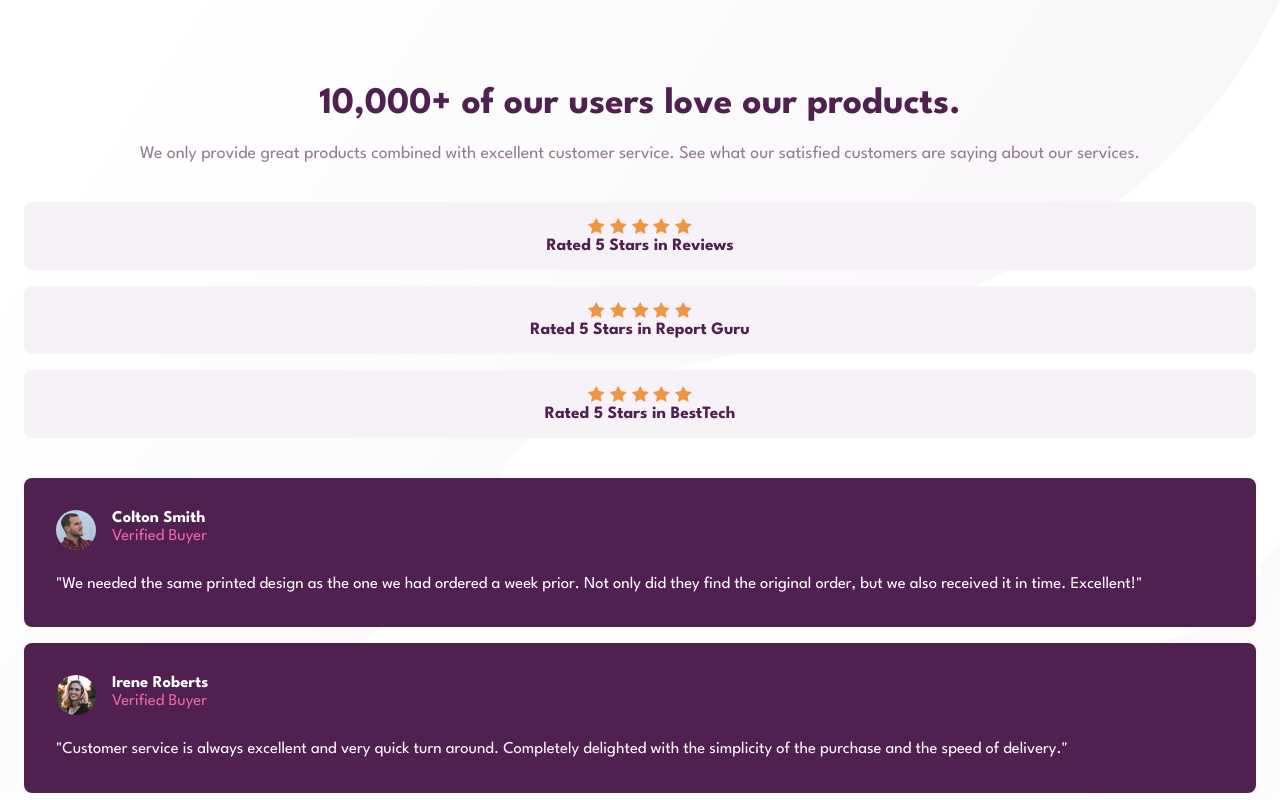
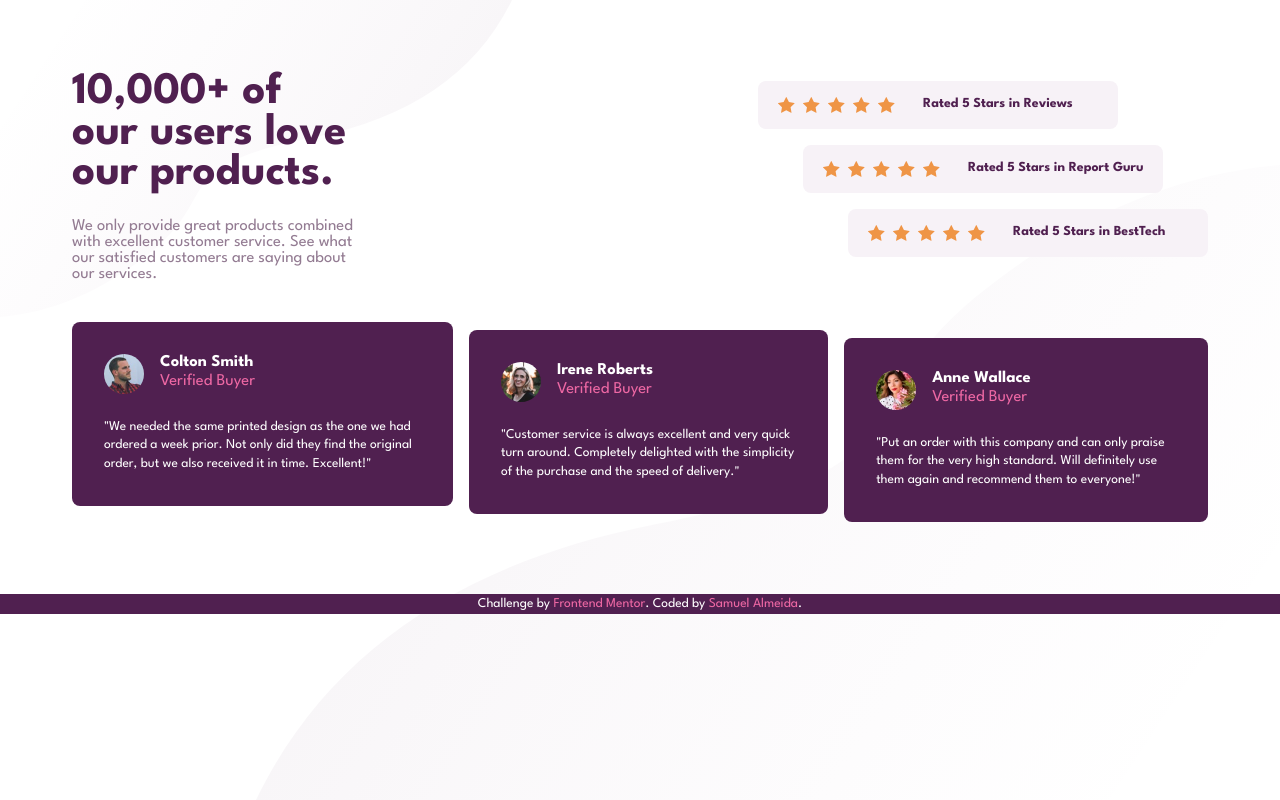
Before and after one commit to Shamuskado22/Frontend-Mentor, a plain HTML site: page social-proof-section-master/index.html in a window 1280 px wide. Shown: the top 800 px of the page. Drawn offline with Linux system fonts and the light colour scheme.

Commit message:
social proof section finished

```diff
--- a/social-proof-section-master/css/media-query.css
+++ b/social-proof-section-master/css/media-query.css
@@ -0,0 +1,97 @@
+:root {
+    --Very-Dark-Magenta: hsl(300, 43%, 22%);
+    --Soft-Pink: hsl(333, 80%, 67%);
+    --Dark-Grayish-Magenta: hsl(303, 10%, 53%);
+    --Light-Grayish-Magenta: hsl(300, 24%, 96%);
+    --White: hsl(0, 0%, 100%);
+}
+
+@media screen and (min-width: 992px) {
+    body {
+        background-image: url(../images/bg-pattern-top-desktop.svg), url(../images/bg-pattern-bottom-desktop.svg);
+        background-size: 40%, 80%;
+    }
+
+    main {
+        padding: 48px;
+    }
+
+    section {
+        display: flex;
+        flex-flow: row wrap;
+        justify-content: space-between;
+    }
+
+    article {
+        width: 300px;
+    }
+
+    article h1 {
+        text-align: left;
+        padding-left: 0;
+        padding-top: 0;
+        margin-top: 0;
+        font-size: 3em;
+    }
+
+    article p {
+        text-align: left;
+        font-size: 1.1em;
+    }
+
+    div.rating {
+        font-size: 0.8em;
+        width: 450px;
+        align-self: center;
+        display: grid;
+    }
+
+    div.stars {
+        display: flex;
+        width: 360px;
+    }
+
+    div.stars:nth-child(2) {
+        justify-self: center;
+    }
+
+    div.stars:last-child {
+        justify-self: flex-end;
+    }
+
+    div.stars img {
+        padding: 0 4px;
+    }
+
+    div.stars img:nth-child(5) {
+        margin-right: 24px;
+    }
+
+    aside {
+        display: flex;
+    }
+
+    aside div.comment p {
+        font-size: 0.9em;
+        line-height: 1.4em;
+    }
+
+    aside div.comment:first-child {
+        align-self: flex-start;
+    }
+
+    aside div.comment:nth-child(2) {
+        align-self: center;
+        margin: 0 16px;
+    }
+
+    aside div.comment:last-child {
+        align-self: flex-end;
+        margin: 0 auto;
+    }
+
+    footer a:hover {
+        color: var(--Dark-Grayish-Magenta);
+        text-decoration: underline;
+    }
+}
--- a/social-proof-section-master/css/style.css
+++ b/social-proof-section-master/css/style.css
@@ -100,13 +100,18 @@ div.comment p {
 footer {
     background-color: var(--Very-Dark-Magenta);
     color: var(--White);
+    padding: 4px;
     text-align: center;
     font-size: 0.9em;
+    position: absolute;
+    width: 100vw;
+    /* bottom: 0%; */
 }
 
 footer a {
     text-decoration: none;
     color: var(--Soft-Pink);
+    transition: 0.3s ease-in-out;
 }
 
 footer a:active {
```
